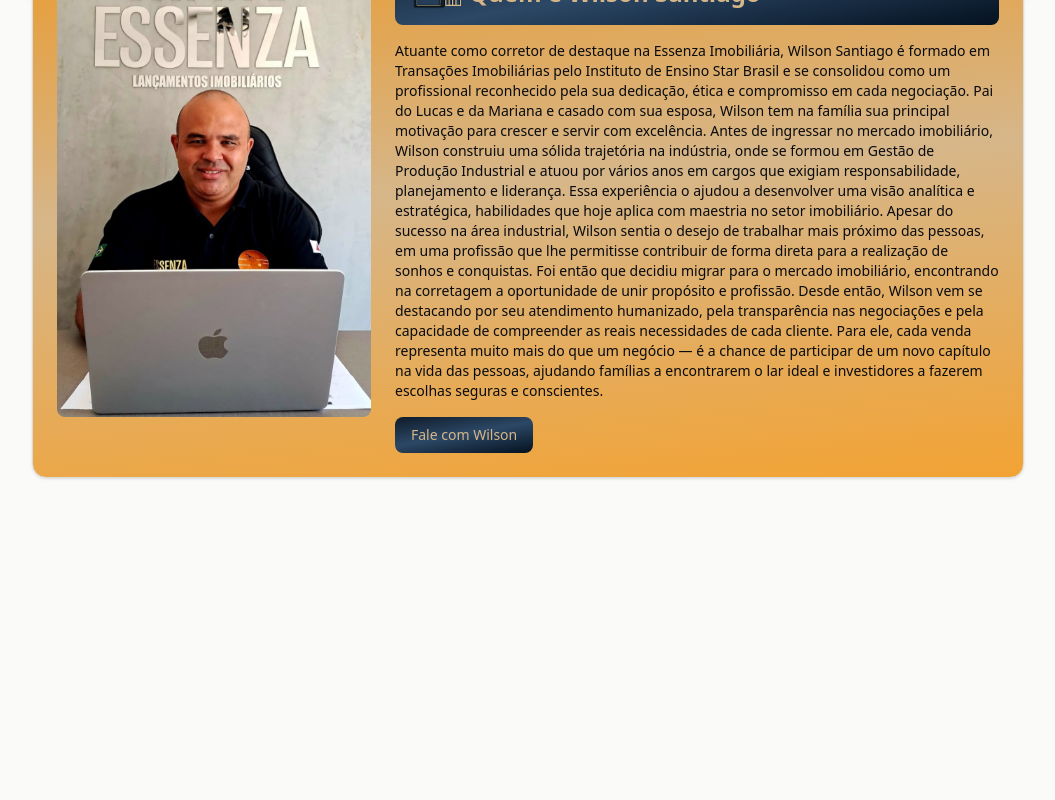
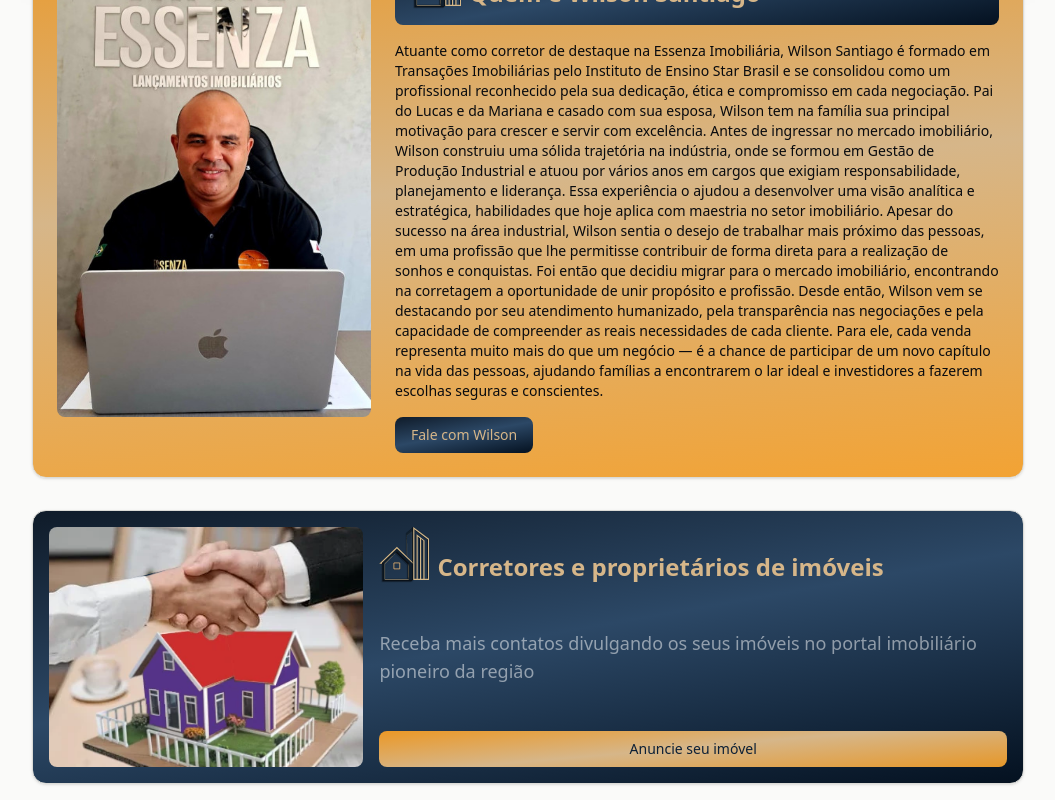
Before and after one commit to Misael1981/wilsonSantiago-corretorImoveis, a Next.js app: page / in a window 1280 px wide. Shown: the part 1451-2251 px from the top of the page, without its empty margins (112-1167 px from the left). Before the commit the page ends 1945 px from the top, so only its background shows below. Built offline with nearby package versions, Linux system fonts and the light colour scheme; a web font is replaced by a local one.

Commit message:
AdvertiseRealEstate

```diff
--- a/app/page.js
+++ b/app/page.js
@@ -1,4 +1,5 @@
 import About from "@/components/About"
+import AdvertiseRealEstate from "@/components/AdvertiseRealEstate"
 import BannerContactUs from "@/components/BannerContactUs"
 import Header from "@/components/Header"
 import PropertyCategory from "@/components/PropertyCategory"
@@ -12,6 +13,7 @@ export default function Home() {
       <PropertyCategory />
       <BannerContactUs />
       <About />
+      <AdvertiseRealEstate />
     </>
   )
 }
--- /dev/null
+++ b/components/AdvertiseRealEstate/index.jsx
@@ -0,0 +1,35 @@
+import Image from "next/image"
+import ThirdTitle from "../ThirdTitle"
+import { Card, CardContent } from "../ui/card"
+import { Button } from "../ui/button"
+
+const AdvertiseRealEstate = () => {
+  return (
+    <div className="boxed p-4">
+      <Card className="bg-gradient-wilson-blue p-0">
+        <CardContent className="flex flex-col gap-4 p-4 lg:flex-row lg:items-stretch">
+          <div className="relative min-h-[30vh] w-[100%] p-4 lg:w-1/3">
+            <Image
+              src="/assets/imagem_anuncie-imovel.webp"
+              alt="Anuncie seu imóvel"
+              fill
+              className="rounded-md object-cover"
+            />
+          </div>
+          <div className="flex flex-col justify-between gap-4 lg:w-2/3">
+            <ThirdTitle title="Corretores e proprietários de imóveis" />
+            <p className="text-lg text-white/50">
+              Receba mais contatos divulgando os seus imóveis no portal
+              imobiliário pioneiro da região
+            </p>
+            <Button className="text-wilson-blue bg-gradient-wilson-golden">
+              Anuncie seu imóvel
+            </Button>
+          </div>
+        </CardContent>
+      </Card>
+    </div>
+  )
+}
+
+export default AdvertiseRealEstate
```
